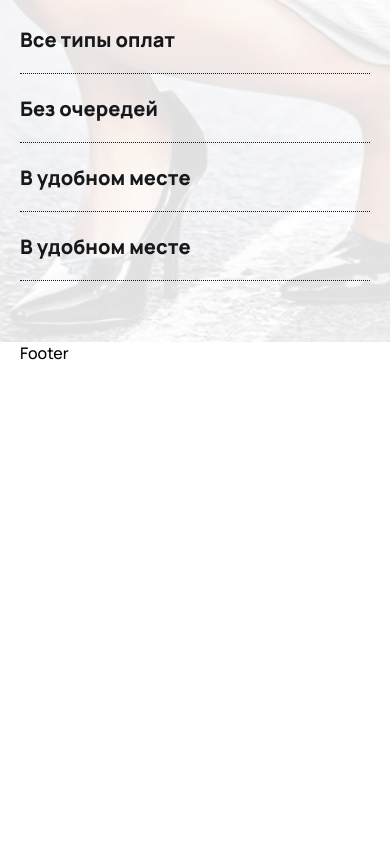
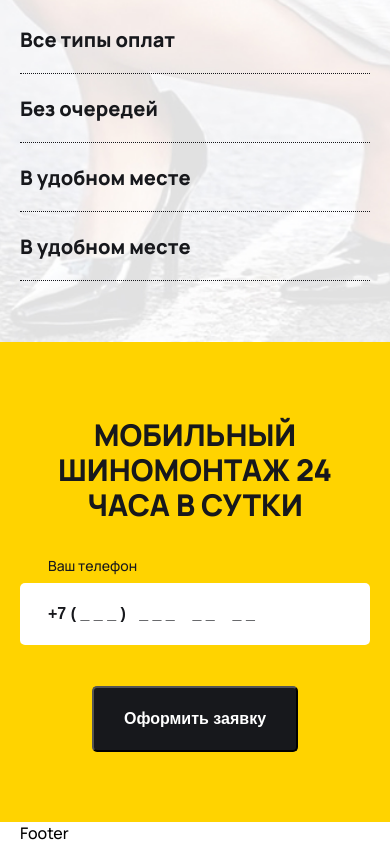
Before and after one commit to ozodbek-webs/shina, a React (Vite) app: page / in a window 390 px wide. Shown: the part 883-1727 px from the top of the page. Before the commit the page ends 1247 px from the top, so only its background shows below. Built offline with nearby package versions, Linux system fonts and the light colour scheme.

Commit message:
finished contact section

```diff
--- /dev/null
+++ b/src/Components/Buttons/Buttons.jsx
@@ -0,0 +1,6 @@
+import "./Buttons.scss";
+const Button = ({ text, Btntype }) => {
+  return <button className={"btn__" + Btntype}>{text}</button>;
+};
+
+export { Button };
--- /dev/null
+++ b/src/Components/Buttons/Buttons.scss
@@ -0,0 +1,22 @@
+.btn {
+  &__black {
+    padding: 20px 30px;
+    font-weight: 700;
+    font-size: 16px;
+    line-height: 22px;
+    text-align: center;
+    cursor: pointer;
+    white-space: nowrap;
+    color: #ffffff;
+    background: #17181c;
+    border-radius: 5px;
+    transition: all 0.5s;
+    &:hover {
+      transform: translateY(-0.2rem);
+      box-shadow: 0 1.5rem 2rem rgb(0 0 0 / 20%);
+    }
+    &:active {
+      transform: translateY(0.1rem);
+    }
+  }
+}
--- a/src/Components/Caontact/Contact.jsx
+++ b/src/Components/Caontact/Contact.jsx
@@ -0,0 +1,31 @@
+import { Button } from "../Buttons/Buttons";
+import React from "react";
+import "./Contact.scss";
+const Contact = () => {
+  const HandleSubmit = evt => {
+    evt.preventDefault();
+  };
+
+  return (
+    <section className="contact">
+      <div className="container contact__container">
+        <h2 className="contact__title">МОБИЛЬНЫЙ ШИНОМОНТАЖ 24 ЧАСА В СУТКИ</h2>
+        <form className="contact__form" onSubmit={HandleSubmit}>
+          <label className="contact__label" htmlFor="phone-num">
+            Ваш телефон
+          </label>
+
+          <input
+            className="contact__input"
+            type="tel"
+            name="phone-num"
+            id="phone-num"
+            placeholder="+7 ( _ _ _ )   _ _ _    _ _    _ _"
+          />
+          <Button text={"Оформить заявку"} Btntype={"black contact__btn"} />
+        </form>
+      </div>
+    </section>
+  );
+};
+export default Contact;
--- /dev/null
+++ b/src/Components/Caontact/Contact.scss
@@ -0,0 +1,97 @@
+.contact {
+  padding: 118px 0 107px;
+  background-image: url("../../Assets/Images/contact-bg.jpg");
+  background-position: center;
+  background-size: cover;
+  background-repeat: no-repeat;
+  &__title {
+    max-width: 694px;
+    font-weight: 800;
+    font-size: 45px;
+    line-height: 55px;
+    margin: 0 auto;
+    margin-bottom: 102px;
+    color: #17181c;
+  }
+
+  &__container {
+    text-align: center;
+  }
+
+  &__form {
+    margin: 0 auto;
+    width: 618px;
+  }
+
+  &__label {
+    text-align: start;
+    padding-left: 48px;
+    margin-bottom: 8px;
+    font-weight: 500;
+    font-size: 14px;
+    line-height: 19px;
+    display: block !important;
+    color: #17181c;
+  }
+
+  &__input {
+    font-weight: 700;
+    font-size: 16px;
+    padding: 20px 109px 20px 28px;
+    line-height: 22px;
+    color: #17181c;
+    background: #ffffff;
+    border-radius: 5px;
+    border: none;
+    margin-right: 18px;
+    &::placeholder {
+      color: #17181c;
+    }
+  }
+}
+
+@media screen and (max-width: 767px) {
+  .contact {
+    padding: 75px 0 70px;
+    &__title {
+      max-width: 276px;
+      font-size: 30px;
+      line-height: 35px;
+      margin: 0 auto;
+      margin-bottom: 34px;
+    }
+
+    &__form {
+      display: flex;
+      flex-direction: column;
+      text-align: center;
+      width: 100%;
+    }
+
+    &__label {
+      padding-left: 28px;
+    }
+
+    &__input {
+      width: 100%;
+      margin-bottom: 41px;
+      font-weight: 700;
+      font-size: 16px;
+      padding: 20px 109px 20px 28px;
+      line-height: 22px;
+      color: #17181c;
+      background: #ffffff;
+      border-radius: 5px;
+      border: none;
+      margin-right: 0;
+      &::placeholder {
+        color: #17181c;
+      }
+    }
+
+    &__btn {
+      max-width: 250px;
+      margin: 0 auto;
+    }
+  }
+}
--- a/src/Components/Main/Main.jsx
+++ b/src/Components/Main/Main.jsx
@@ -1,11 +1,13 @@
 import React from "react";
 import Benefits from "../Benefits/Benefits";
+import Contact from "../Caontact/Contact";
 import "./Main.scss";
 
 const Main = () => {
   return (
     <main>
       <Benefits />
+      <Contact />
     </main>
   );
 };
```
Also changed, not shown: src/Components/Caontact/Context.scss (deleted).
